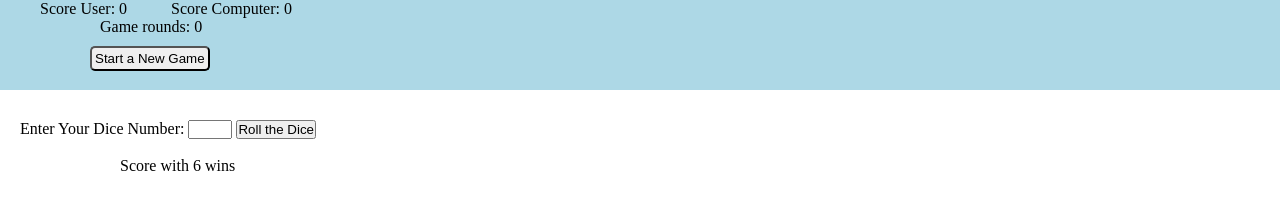
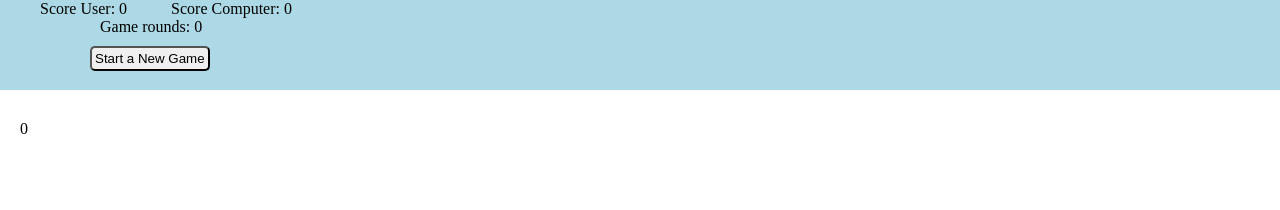
Before and after one commit to Alen002/playdice, a plain HTML site: page index.html in a window 1280 px wide. Both pictures are taken after a click on the button "Start a New Game". Drawn offline with Linux system fonts and the light colour scheme.

Commit message:
game logic now works

```diff
--- a/index.html
+++ b/index.html
@@ -74,7 +74,7 @@
 
     <div id='userInput'>
         Enter Your Dice Number:
-        <input type='number' name="quantity" min="1" max="6" />
+        <input type='number' name="quantity" min="1" max="6" id='diceInput'/>
 
 
         <!-- <select id = "dropdown">
--- a/script.js
+++ b/script.js
@@ -61,21 +61,28 @@ function playerWin() { //Check which player guesses the correct dice
         document.getElementById('compScore').innerHTML = scoreComp;
     } else if(scoreUser == 6) {
         alert('Congratulations, you have won the game...');
+        newGame(1);
     } else if(scoreComp == 6) {
         alert('You have lost the game');
+        newGame(1);
     }
    /*  } else if (document.querySelector('option').value) */
 }
 
-function newGame() {
-    alert('A new Game has started');
+function newGame(check) {
+
     scoreUser = 0;
     scoreComp = 0;
     countRounds = 0;
     document.getElementById('compScore').innerHTML = '0';
     document.getElementById('userScore').innerHTML = '0';
     document.querySelector('#gameRounds').innerHTML = '0';
+    document.querySelector('#userInput').textContent = '0';
+    document.getElementById('diceInput').value = '0';
     hideDice();
+    if(check != 1) {
+        alert('You have started a new game');
+    }
 }
 
 
```
